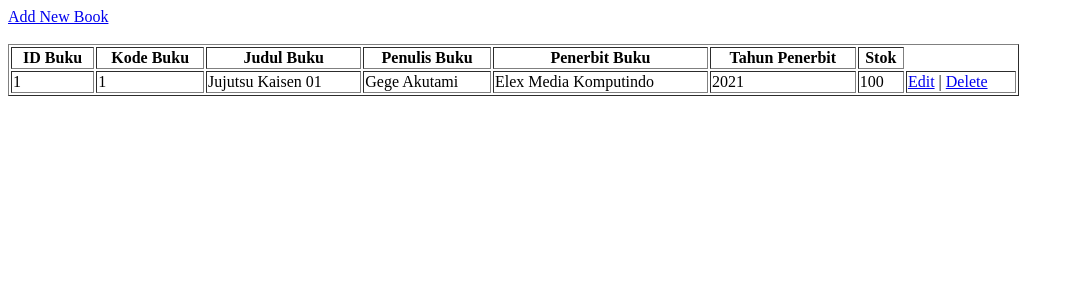
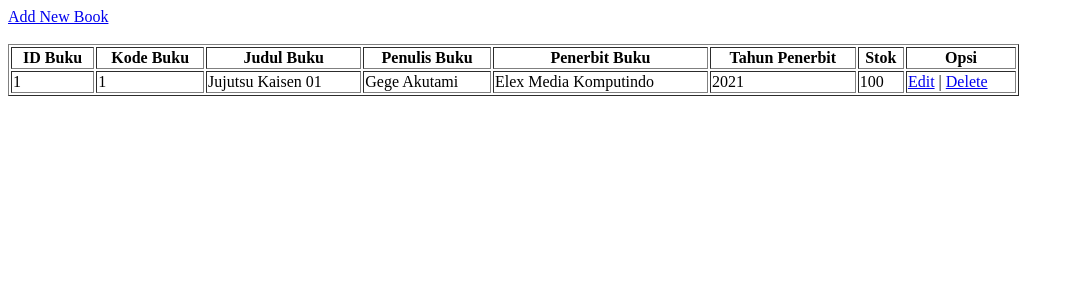
Before and after one commit to nabilarizkanr/Tugas-Form, a PHP site: page / in a window 1280 px wide. Shown: the top 300 px of the page, without its empty margins (0-1074 px from the left). Run offline with PHP 8.4, Linux system fonts and the light colour scheme; data comes from the database, SQL or seed files in the repository.

Commit message:
Menambahkan Opsi

```diff
--- a/index.php
+++ b/index.php
@@ -21,6 +21,7 @@ $result = mysqli_query($mysqli, "SELECT * FROM bukiu ORDER BY id_buku DESC ");
 	<th>Penerbit Buku</th>
 	<th>Tahun Penerbit</th>
 	<th>Stok</th>
+	<th>Opsi</th>
 </tr>
 <?php
 while($user_data = mysqli_fetch_array($result))
```
